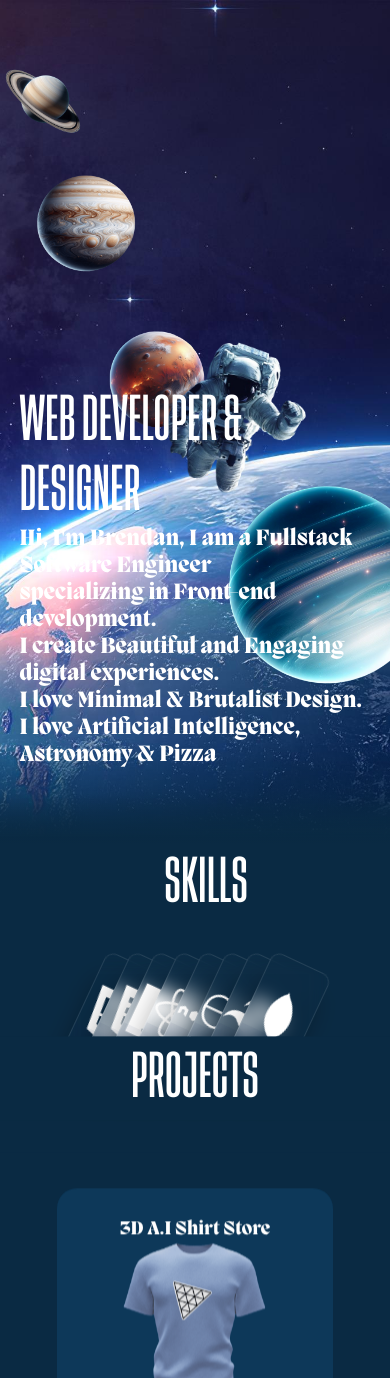
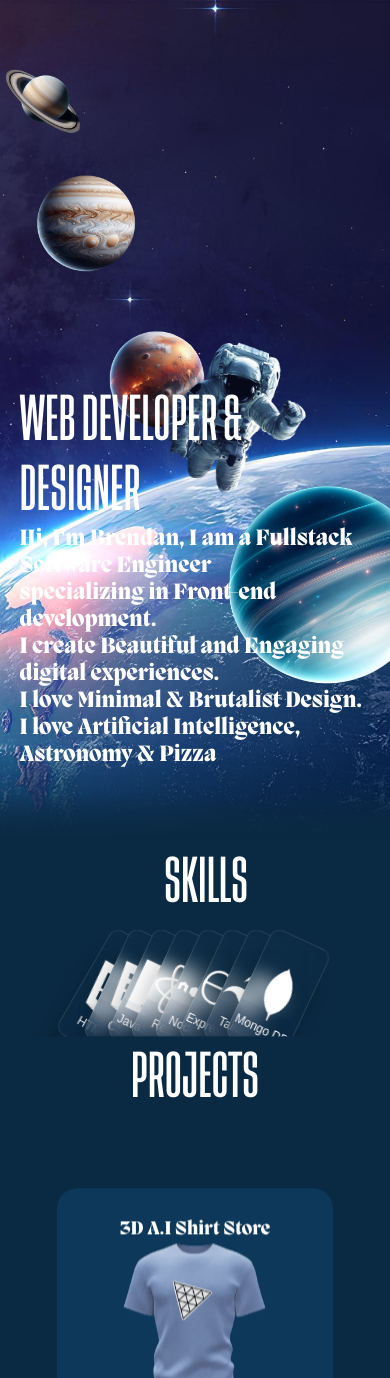
Before and after one commit to Xmuhia/Portfolio, a React (Vite) app in the folder client/: page / in a window 390 px wide. Shown: the top 1378 px of the page. Built offline with nearby package versions, Linux system fonts and the light colour scheme.

Commit message:
Fixing Small Screen Media Queries

```diff
--- a/client/src/components/Skills.jsx
+++ b/client/src/components/Skills.jsx
@@ -14,7 +14,7 @@ const Skills = () => {
         <h1>SKILLS</h1>
       </div>
       <div className="skills" id='skills'>
-      <div className="glass" data-text="HTML" style={{ '--r': 25 }}>
+      <div className="glass" data-text="HTML" style={{ '--r': 30 }}>
         <FaHtml5 className='icon-style'/>
       </div>
       <div className="glass" data-text="CSS" style={{ '--r': 25 }}>
--- a/client/src/index.css
+++ b/client/src/index.css
@@ -535,11 +535,15 @@ ul li {
     }
 
     .skills {
-      transform: translateY(-7em);
+      transform: translateY(-9em);
     }
 
    .project-cards {
       transform: translateY(14%);
+    }
+
+    .project-container {
+      height: 230%;
     }
 }
 
```
